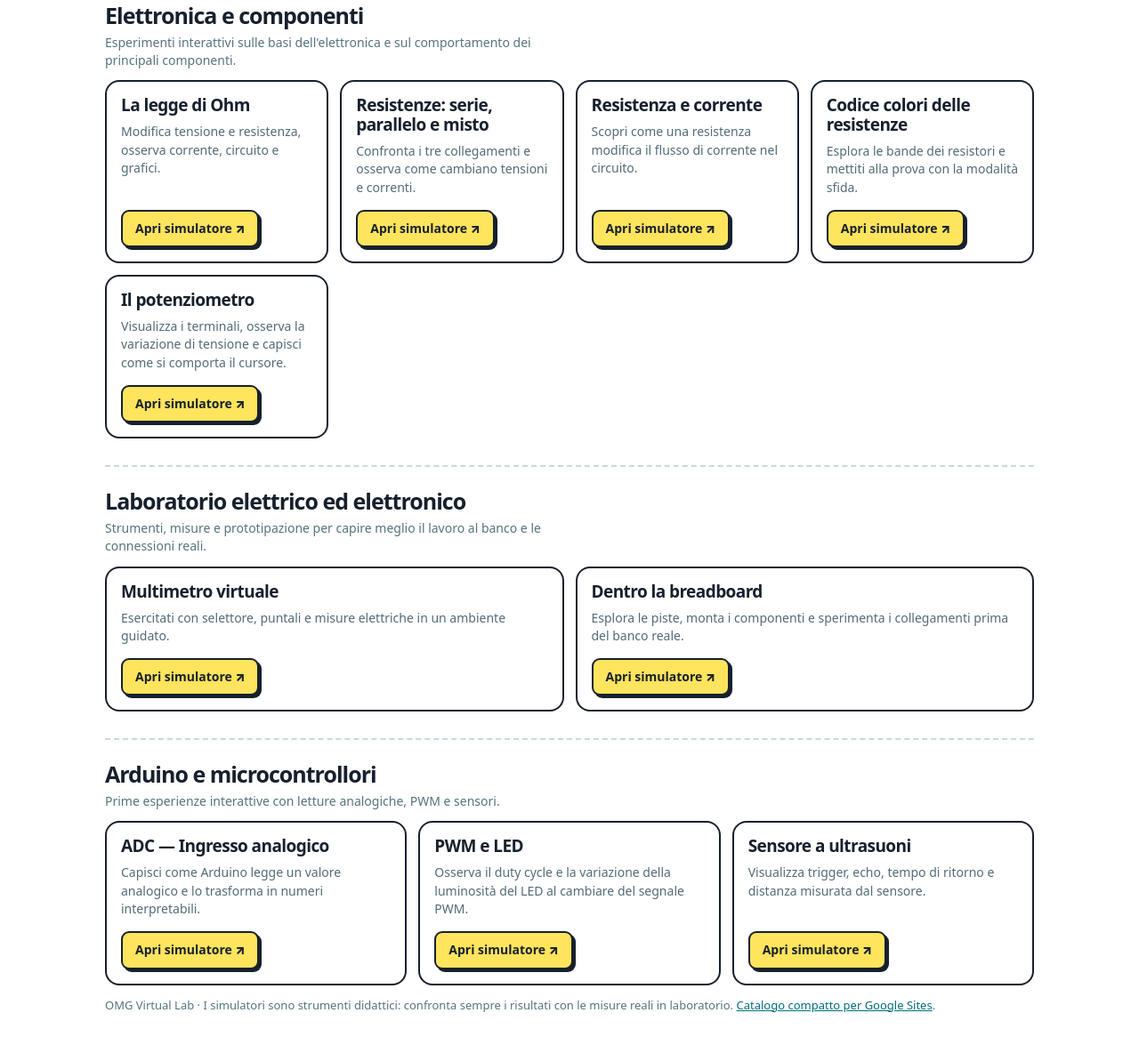
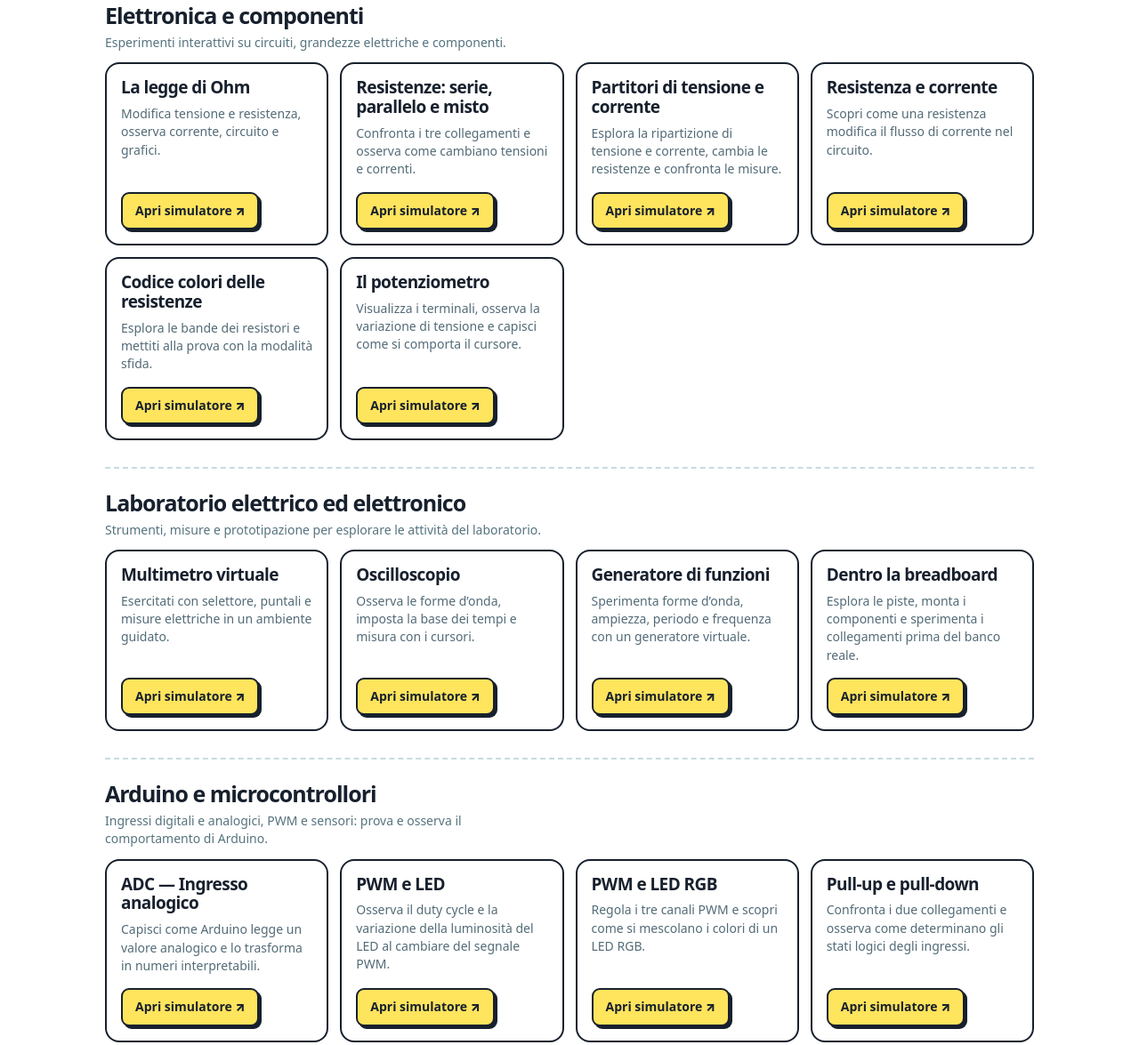
Before and after one commit to ohmmygod-it/omg-virtual-lab, a plain HTML site: page index.html in a window 1280 px wide. Shown: the part 371-1546 px from the top of the page at 89% size. Drawn offline with Linux system fonts and the light colour scheme.

Commit message:
Add files via upload

```diff
--- a/index.html
+++ b/index.html
@@ -1,12 +1,13 @@
 <!doctype html>
+
 <html lang="it">
 <head>
-  <meta charset="utf-8">
-  <meta name="viewport" content="width=device-width,initial-scale=1">
-  <meta name="theme-color" content="#00b9c8">
-  <meta name="description" content="OMG Virtual Lab: esperienze virtuali per capire meglio i circuiti, i componenti e gli strumenti.">
+<meta charset="utf-8"/>
+<meta content="width=device-width,initial-scale=1" name="viewport"/>
+<meta content="#00b9c8" name="theme-color"/>
+<meta content="OMG Virtual Lab: esperienze virtuali per capire meglio i circuiti, i componenti e gli strumenti." name="description"/>
 <title>OMG Virtual Lab — Il tuo laboratorio virtuale</title>
-  <link rel="stylesheet" href="assets/omg.css">
+<link href="assets/omg.css" rel="stylesheet"/>
 <style>
     .omg-home-hero.omg-home-hero--split{
       background: linear-gradient(135deg,#d9edf7 0%, #ebf6fb 55%, #f5fbfd 100%);
@@ -66,7 +67,6 @@
 <body>
 <main class="omg-page">
 <div class="omg-brandline"><span class="omg-wordmark">OMG <b>Virtual Lab</b></span><span class="omg-kicker">Elettroni e dintorni</span></div>
-
 <section class="omg-home-hero omg-home-hero--split">
 <div class="omg-hero-copy">
 <span class="omg-eyebrow">ESPERIENZE INTERATTIVE</span>
@@ -75,98 +75,94 @@
 </div>
 <div class="omg-hero-mark">
 <div class="omg-logo-banner">
-        <div class="omg-logo-lockup" aria-label="OMG! Virtual Lab">
+<div aria-label="OMG! Virtual Lab" class="omg-logo-lockup">
 <div class="omg-logo-stamp"><span>OMG!</span></div>
 <div class="omg-logo-words"><span>VIRTUAL</span><span>LAB</span></div>
 </div>
-        <a class="omg-logo-site" href="https://ohmmygod.it/" target="_blank" rel="noopener noreferrer" aria-label="ohmmygod.it">ohm<span class="omg-url-accent">mygod</span>.it</a>
+<a aria-label="ohmmygod.it" class="omg-logo-site" href="https://ohmmygod.it/" rel="noopener noreferrer" target="_blank">ohm<span class="omg-url-accent">mygod</span>.it</a>
 </div>
 </div>
 </section>
-
-  <section class="omg-category" aria-labelledby="cat01">
+<section aria-labelledby="cat01" class="omg-category">
 <div class="omg-category-head">
 <div>
 <h2 id="cat01">Elettronica e componenti</h2>
-        <p>Esperimenti interattivi sulle basi dell'elettronica e sul comportamento dei principali componenti.</p>
+<p>Esperimenti interattivi su circuiti, grandezze elettriche e componenti.</p>
 </div>
 </div>
 <div class="omg-grid">
 <article class="omg-tile">
 <h3>La legge di Ohm</h3>
 <p>Modifica tensione e resistenza, osserva corrente, circuito e grafici.</p>
-        <a class="omg-link" href="Ele-Legge-Ohm/" target="_blank" rel="noopener noreferrer">Apri simulatore <span aria-hidden="true">↗</span></a>
+<a class="omg-link" href="Ele-Legge-Ohm/" rel="noopener noreferrer" target="_blank">Apri simulatore <span aria-hidden="true">↗</span></a>
 </article>
 <article class="omg-tile">
 <h3>Resistenze: serie, parallelo e misto</h3>
 <p>Confronta i tre collegamenti e osserva come cambiano tensioni e correnti.</p>
-        <a class="omg-link" href="Ele-resistenze-serie-parallelo/" target="_blank" rel="noopener noreferrer">Apri simulatore <span aria-hidden="true">↗</span></a>
+<a class="omg-link" href="Ele-resistenze-serie-parallelo/" rel="noopener noreferrer" target="_blank">Apri simulatore <span aria-hidden="true">↗</span></a>
 </article>
-      <article class="omg-tile">
+<article class="omg-tile"><h3>Partitori di tensione e corrente</h3><p>Esplora la ripartizione di tensione e corrente, cambia le resistenze e confronta le misure.</p><a aria-label="Apri Partitori di tensione e corrente in una nuova scheda" class="omg-link" href="Ele-Partitoretensionecorrente/" rel="noopener noreferrer" target="_blank">Apri simulatore <span aria-hidden="true">↗</span></a></article><article class="omg-tile">
 <h3>Resistenza e corrente</h3>
 <p>Scopri come una resistenza modifica il flusso di corrente nel circuito.</p>
-        <a class="omg-link" href="Lab-resistenza-corrente/" target="_blank" rel="noopener noreferrer">Apri simulatore <span aria-hidden="true">↗</span></a>
+<a class="omg-link" href="Lab-resistenza-corrente/" rel="noopener noreferrer" target="_blank">Apri simulatore <span aria-hidden="true">↗</span></a>
 </article>
 <article class="omg-tile">
 <h3>Codice colori delle resistenze</h3>
 <p>Esplora le bande dei resistori e mettiti alla prova con la modalità sfida.</p>
-        <a class="omg-link" href="Lab-Codice-colori-Resistenze/" target="_blank" rel="noopener noreferrer">Apri simulatore <span aria-hidden="true">↗</span></a>
+<a class="omg-link" href="Lab-Codice-colori-Resistenze/" rel="noopener noreferrer" target="_blank">Apri simulatore <span aria-hidden="true">↗</span></a>
 </article>
 <article class="omg-tile">
 <h3>Il potenziometro</h3>
 <p>Visualizza i terminali, osserva la variazione di tensione e capisci come si comporta il cursore.</p>
-        <a class="omg-link" href="Ele-Potenziometro/" target="_blank" rel="noopener noreferrer">Apri simulatore <span aria-hidden="true">↗</span></a>
+<a class="omg-link" href="Ele-Potenziometro/" rel="noopener noreferrer" target="_blank">Apri simulatore <span aria-hidden="true">↗</span></a>
 </article>
 </div>
 </section>
-
-  <section class="omg-category" aria-labelledby="cat02">
+<section aria-labelledby="cat02" class="omg-category">
 <div class="omg-category-head">
 <div>
 <h2 id="cat02">Laboratorio elettrico ed elettronico</h2>
-        <p>Strumenti, misure e prototipazione per capire meglio il lavoro al banco e le connessioni reali.</p>
+<p>Strumenti, misure e prototipazione per esplorare le attività del laboratorio.</p>
 </div>
 </div>
 <div class="omg-grid">
 <article class="omg-tile">
 <h3>Multimetro virtuale</h3>
 <p>Esercitati con selettore, puntali e misure elettriche in un ambiente guidato.</p>
-        <a class="omg-link" href="Lab-multimetro/" target="_blank" rel="noopener noreferrer">Apri simulatore <span aria-hidden="true">↗</span></a>
+<a class="omg-link" href="Lab-multimetro/" rel="noopener noreferrer" target="_blank">Apri simulatore <span aria-hidden="true">↗</span></a>
 </article>
-      <article class="omg-tile">
+<article class="omg-tile"><h3>Oscilloscopio</h3><p>Osserva le forme d’onda, imposta la base dei tempi e misura con i cursori.</p><a aria-label="Apri Oscilloscopio in una nuova scheda" class="omg-link" href="Lab-oscilloscopio/" rel="noopener noreferrer" target="_blank">Apri simulatore <span aria-hidden="true">↗</span></a></article><article class="omg-tile"><h3>Generatore di funzioni</h3><p>Sperimenta forme d’onda, ampiezza, periodo e frequenza con un generatore virtuale.</p><a aria-label="Apri Generatore di funzioni in una nuova scheda" class="omg-link" href="Lab-generatorefunzioni/" rel="noopener noreferrer" target="_blank">Apri simulatore <span aria-hidden="true">↗</span></a></article><article class="omg-tile">
 <h3>Dentro la breadboard</h3>
 <p>Esplora le piste, monta i componenti e sperimenta i collegamenti prima del banco reale.</p>
-        <a class="omg-link" href="Lab-Breadboard/" target="_blank" rel="noopener noreferrer">Apri simulatore <span aria-hidden="true">↗</span></a>
+<a class="omg-link" href="Lab-Breadboard/" rel="noopener noreferrer" target="_blank">Apri simulatore <span aria-hidden="true">↗</span></a>
 </article>
 </div>
 </section>
-
-  <section class="omg-category" aria-labelledby="cat03">
+<section aria-labelledby="cat03" class="omg-category">
 <div class="omg-category-head">
 <div>
 <h2 id="cat03">Arduino e microcontrollori</h2>
-        <p>Prime esperienze interattive con letture analogiche, PWM e sensori.</p>
+<p>Ingressi digitali e analogici, PWM e sensori: prova e osserva il comportamento di Arduino.</p>
 </div>
 </div>
 <div class="omg-grid">
 <article class="omg-tile">
 <h3>ADC — Ingresso analogico</h3>
 <p>Capisci come Arduino legge un valore analogico e lo trasforma in numeri interpretabili.</p>
-        <a class="omg-link" href="Ard-ADC/" target="_blank" rel="noopener noreferrer">Apri simulatore <span aria-hidden="true">↗</span></a>
+<a class="omg-link" href="Ard-ADC/" rel="noopener noreferrer" target="_blank">Apri simulatore <span aria-hidden="true">↗</span></a>
 </article>
 <article class="omg-tile">
 <h3>PWM e LED</h3>
 <p>Osserva il duty cycle e la variazione della luminosità del LED al cambiare del segnale PWM.</p>
-        <a class="omg-link" href="Ard-PWM%20e%20LED/" target="_blank" rel="noopener noreferrer">Apri simulatore <span aria-hidden="true">↗</span></a>
+<a class="omg-link" href="Ard-PWM%20e%20LED/" rel="noopener noreferrer" target="_blank">Apri simulatore <span aria-hidden="true">↗</span></a>
 </article>
-      <article class="omg-tile">
+<article class="omg-tile"><h3>PWM e LED RGB</h3><p>Regola i tre canali PWM e scopri come si mescolano i colori di un LED RGB.</p><a aria-label="Apri PWM e LED RGB in una nuova scheda" class="omg-link" href="Ard-LedRGB/" rel="noopener noreferrer" target="_blank">Apri simulatore <span aria-hidden="true">↗</span></a></article><article class="omg-tile"><h3>Pull-up e pull-down</h3><p>Confronta i due collegamenti e osserva come determinano gli stati logici degli ingressi.</p><a aria-label="Apri Pull-up e pull-down in una nuova scheda" class="omg-link" href="Ard-PullupPulldown/" rel="noopener noreferrer" target="_blank">Apri simulatore <span aria-hidden="true">↗</span></a></article><article class="omg-tile">
 <h3>Sensore a ultrasuoni</h3>
 <p>Visualizza trigger, echo, tempo di ritorno e distanza misurata dal sensore.</p>
-        <a class="omg-link" href="Ard-HCSR204/" target="_blank" rel="noopener noreferrer">Apri simulatore <span aria-hidden="true">↗</span></a>
+<a class="omg-link" href="Ard-HCSR204/" rel="noopener noreferrer" target="_blank">Apri simulatore <span aria-hidden="true">↗</span></a>
 </article>
 </div>
 </section>
-
 <p class="omg-small">OMG Virtual Lab · I simulatori sono strumenti didattici: confronta sempre i risultati con le misure reali in laboratorio. <a href="catalogo/">Catalogo compatto per Google Sites</a>.</p>
 </main>
 </body>
```
Also changed, not shown: catalogo/index.html (+23 -25 lines). Lines whose indentation alone changed are shown as unchanged.
